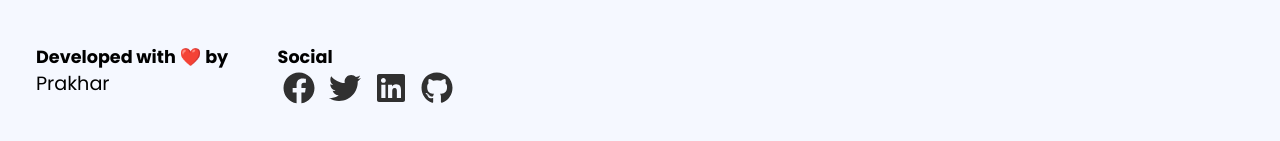
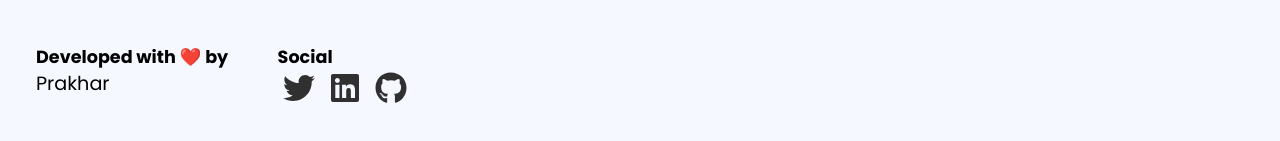
Before and after one commit to Prakhar-Shankar/crypto-tracker, a React (Create React App) app: page / in a window 1280 px wide. Shown: the part 1390-1531 px from the top of the page. Built offline with nearby package versions, Linux system fonts and the light colour scheme; no server answers.

Commit message:
Some more changes

```diff
--- a/src/Components/Featured.css
+++ b/src/Components/Featured.css
@@ -49,6 +49,8 @@
 }
 
 .featured .right .card:hover {
+    transform: scale(1.1);
+    transition: 0.5s ease-in-out;
     box-shadow: rgb(0 0 0 / 20%) 0px 8px 24px;
 }
 
@@ -69,6 +71,7 @@
     padding-top: 6px;
     justify-content: center;
     align-items: center;
+
 }
 
 .featured span {
--- a/src/Components/Footer.js
+++ b/src/Components/Footer.js
@@ -19,10 +19,9 @@ const Footer = () => {
                 <div className='col'>
                     <h5>Social</h5>
                     <div className="social-media ">
-                        <a className='links' href='/'><FaFacebook className='icon'/></a>
-                        <a className='links' href='/'><FaTwitter className='icon'/></a>
-                        <a className='links' href='/'><FaLinkedin className='icon'/></a>
-                        <a className='links' href='/'><FaGithub className='icon'/></a>
+                        <a className='links' href='https://twitter.com/PrakharShankar2' target='_blank'><FaTwitter className='icon'/></a>
+                        <a className='links' href='https://www.linkedin.com/in/prakhar-shankar-24a788227/'><FaLinkedin className='icon' target='_blank'/></a>
+                        <a className='links' href='https://github.com/Prakhar-Shankar' target='_blank'><FaGithub className='icon'/></a>
                 </div>
                 </div>
             </div>
--- a/src/Components/Signup.css
+++ b/src/Components/Signup.css
@@ -15,7 +15,7 @@
 }
 
 .signup img:hover {
-    transform: scale(1.1);
+    transform: scale(1.3);
     transition: 0.5s ease-in-out;
 }
 
```
